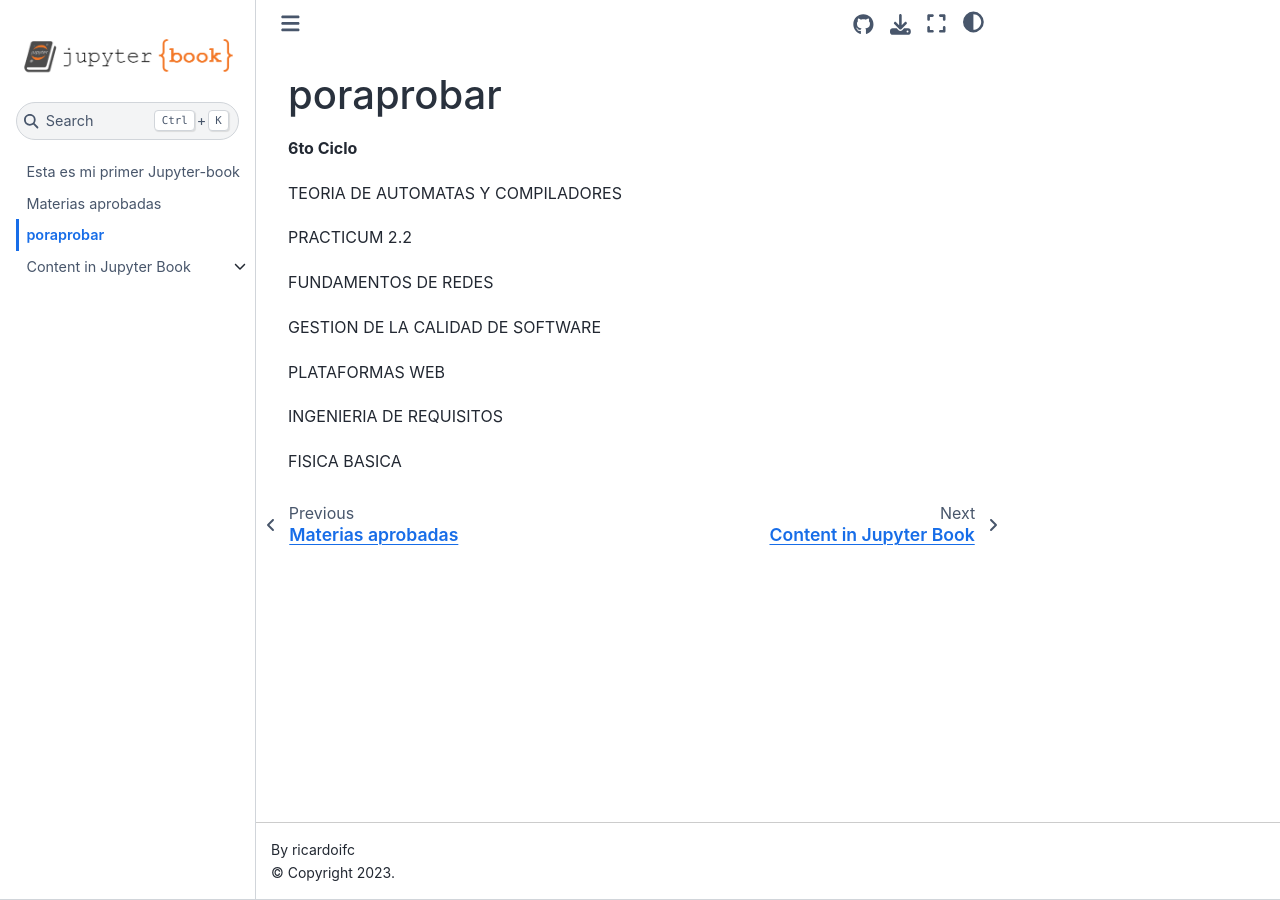
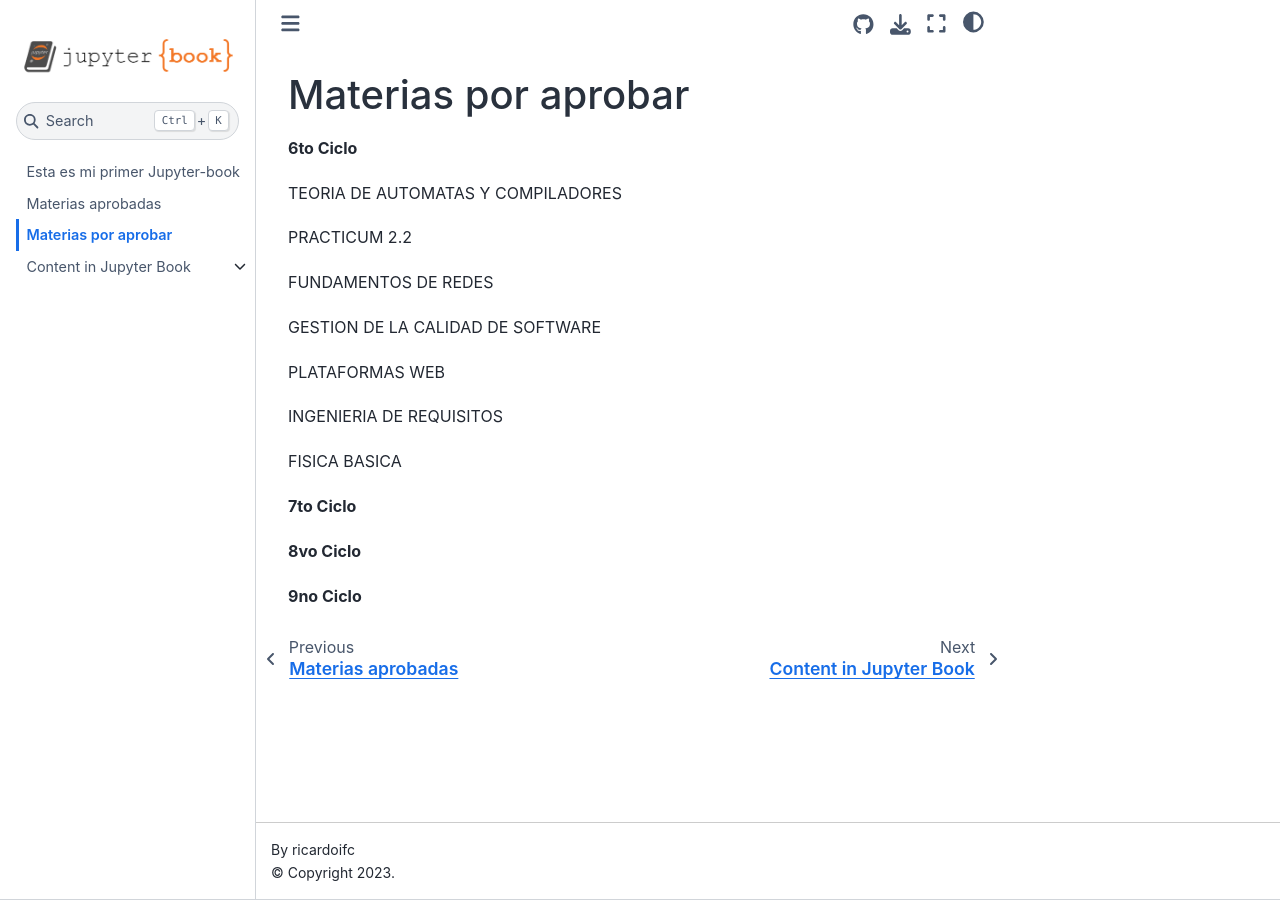
Before and after one commit to ricardoifc/milibro5, a Jupyter Book: the page built from porAprobar.md, in a window 1280 px wide. Built offline with Jupyter Book 1.0.4 settings and Sphinx 7.4.7 and the Sphinx Book theme 1.1.4, drawn with Linux system fonts in a browser that asks for light colours.

Commit message:
Update porAprobar.md

```diff
--- a/porAprobar.md
+++ b/porAprobar.md
@@ -1,4 +1,4 @@
-poraprobar
+Materias por aprobar
 =======================
 
 **6to Ciclo**
@@ -16,3 +16,9 @@ PLATAFORMAS WEB
 INGENIERIA DE REQUISITOS
 
 FISICA BASICA
+
+**7to Ciclo**
+
+**8vo Ciclo**
+
+**9no Ciclo**
```
